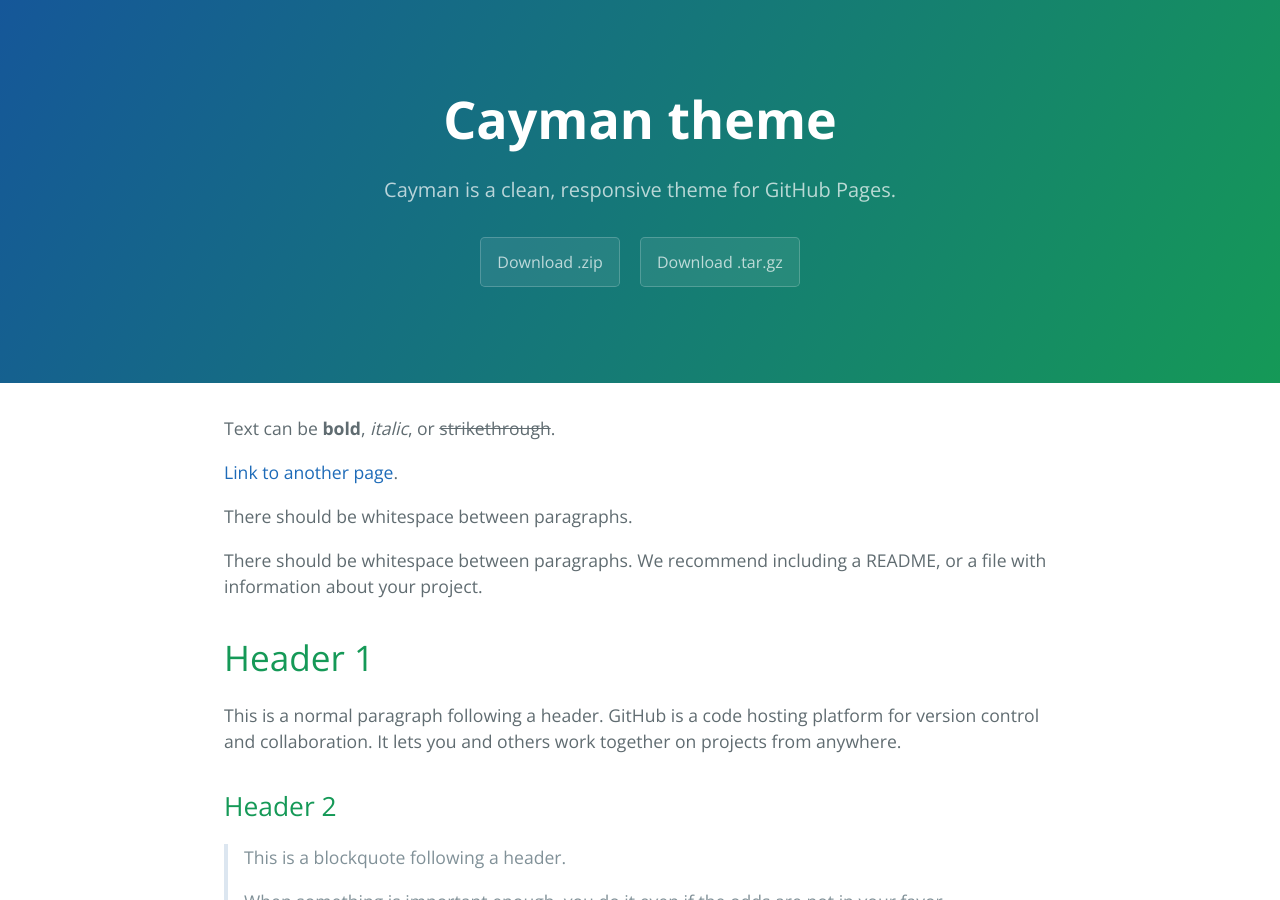
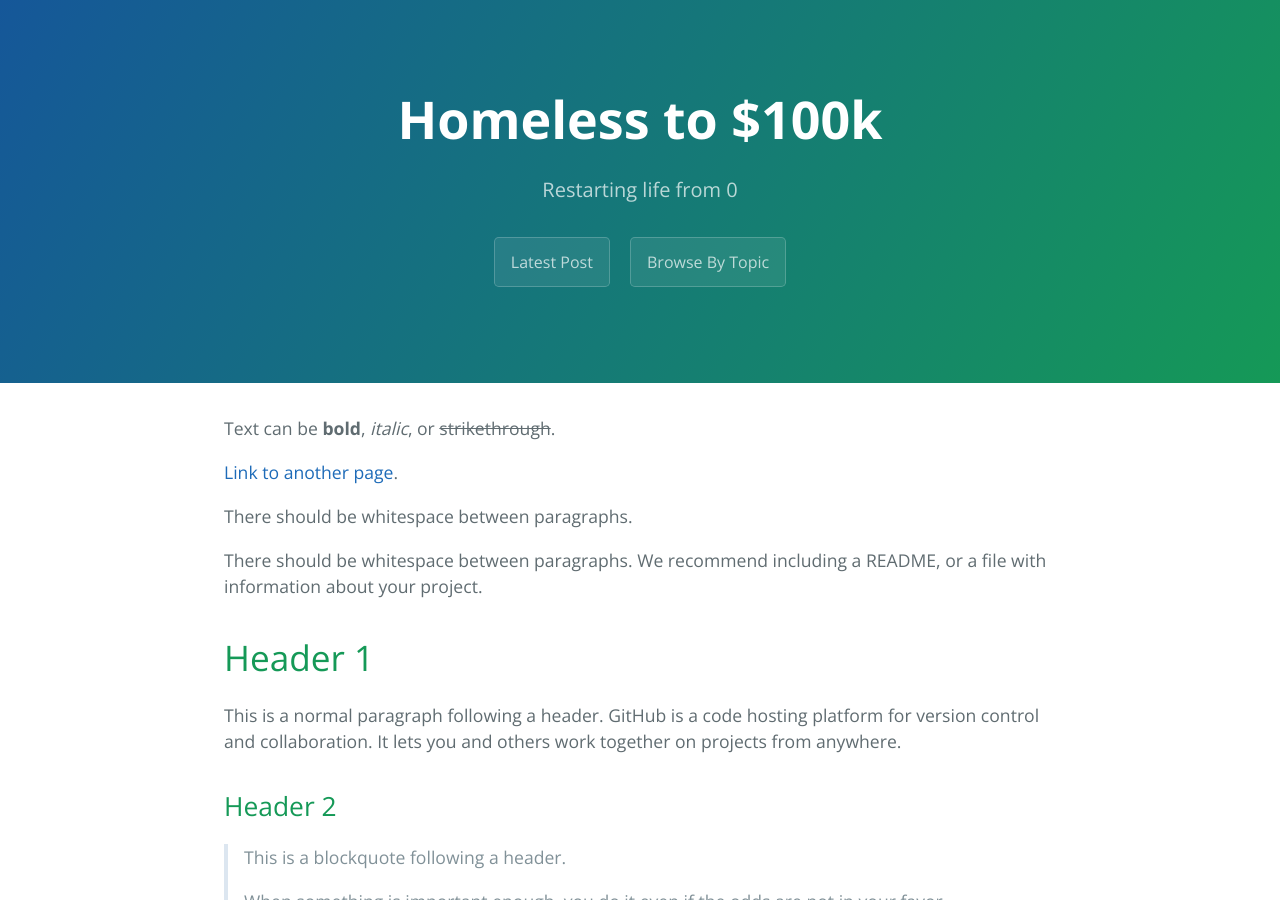
Before and after one commit to homelessto100k/homelessto100k.github.io, a Jekyll site: the page built from index.md, in a window 1280 px wide and 900 px high. Built offline with Jekyll 4.4.1, drawn with Linux system fonts in a browser that asks for light colours.

Commit message:
Adjust layout

```diff
--- a/_config.yml
+++ b/_config.yml
@@ -1,5 +1,5 @@
-title: Cayman theme
-description: Cayman is a clean, responsive theme for GitHub Pages.
+title: Homeless to $100k
+description: Restarting life from 0
 show_downloads: true
 google_analytics:
 theme: jekyll-theme-cayman
--- a/_layouts/default.html
+++ b/_layouts/default.html
@@ -9,6 +9,8 @@
     <link href='https://fonts.googleapis.com/css?family=Open+Sans:400,700' rel='stylesheet' type='text/css'>
     <link rel="stylesheet" href="{{ '/assets/css/style.css?v=' | append: site.github.build_revision | relative_url }}">
   </head>
+
+
   <body>
     <section class="page-header">
       <h1 class="project-name">{{ site.title | default: site.github.repository_name }}</h1>
@@ -17,8 +19,8 @@
         <a href="{{ site.github.repository_url }}" class="btn">View on GitHub</a>
       {% endif %}
       {% if site.show_downloads %}
-        <a href="{{ site.github.zip_url }}" class="btn">Download .zip</a>
-        <a href="{{ site.github.tar_url }}" class="btn">Download .tar.gz</a>
+        <a href="{{ site.github.zip_url }}" class="btn">Latest Post</a>
+        <a href="{{ site.github.tar_url }}" class="btn">Browse By Topic</a>
       {% endif %}
     </section>
 
```
